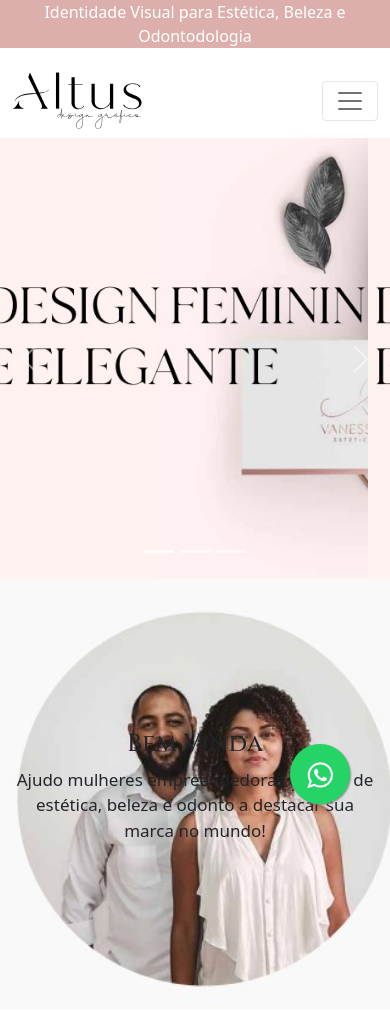
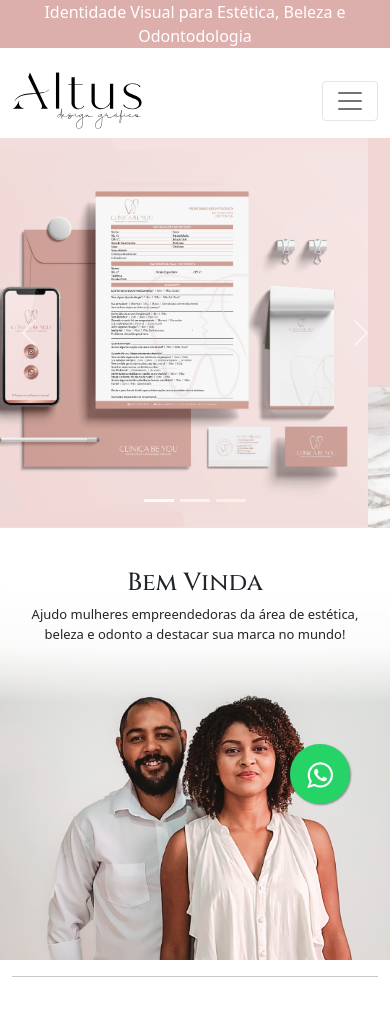
Before and after one commit to kennedyknd/site-altus-design, a plain HTML site: page index.html in a window 390 px wide. Shown: the top 1012 px of the page. Drawn offline with nearby package versions, Linux system fonts and the light colour scheme.

Commit message:
Adicionado novas imagens e ajustes no css

```diff
--- a/css/responsive.css
+++ b/css/responsive.css
@@ -1,17 +1,23 @@
+/* Responsivo Celular */
 @media (max-width: 780px) {
 
     .bemVindaImagem {
-        background: url(../imagens/fotoNossaPequena.jpg);
+        margin-top: 40px;
+        background: url(../imagens/sobreNosCelular.png);
         background-size: cover; width: 100%;
     }
 
     .BemVindaTexto {
-        margin-top: 150px;
-        margin-bottom: 150px;
+        margin-bottom: 300px;
+    }
+
+    .descricaoSobreNos {
+        font-size: 13px;
     }
 
 }
 
+/* Responsivo Computador */
 @media (min-width: 781px){
 
     .bemVindaImagem {
@@ -24,10 +30,8 @@
         margin-bottom: 150px;
     }
 
-}
-
-@media (max-width: 1200px) {
-
-
+    .descricaoSobreNos {
+        font-size: 17px;
+    }
 
 }
--- a/index.html
+++ b/index.html
@@ -91,13 +91,13 @@
       <div class="carousel-item active">
         <picture>
           <source media="(min-width: 650px)" srcset="imagens/Slider1.png">
-          <img src="imagens/imagem1Mobile.jpg" style="width:100%;">
+          <img src="imagens/SliderCelular1.png" style="width:100%;">
         </picture>
       </div>
       <div class="carousel-item">
         <picture>
           <source media="(min-width: 650px)" srcset="imagens/Slider2.png">
-          <img src="imagens/imagem1Mobile.jpg" style="width:100%;">
+          <img src="imagens/SliderCelular3.png" style="width:100%;">
         </picture>
       </div>
     </div>
@@ -116,7 +116,7 @@
       <div class="row">
           <div class="col-md-7 align-self-center BemVindaTexto">
             <h2 class="fonteCinzel" style="text-align: center;">Bem Vinda</h2>
-            <p style="text-align: center; font-size: 17px;">Ajudo mulheres empreendedoras da área de
+            <p class="descricaoSobreNos" style="text-align: center;">Ajudo mulheres empreendedoras da área de
               estética, beleza e odonto a destacar
               sua marca no mundo!</p>
           </div>
```
Also changed, not shown: imagens/SliderCelular1.png (added), imagens/SliderCelular3.png (added), imagens/sobreNosCelular.png (added).
